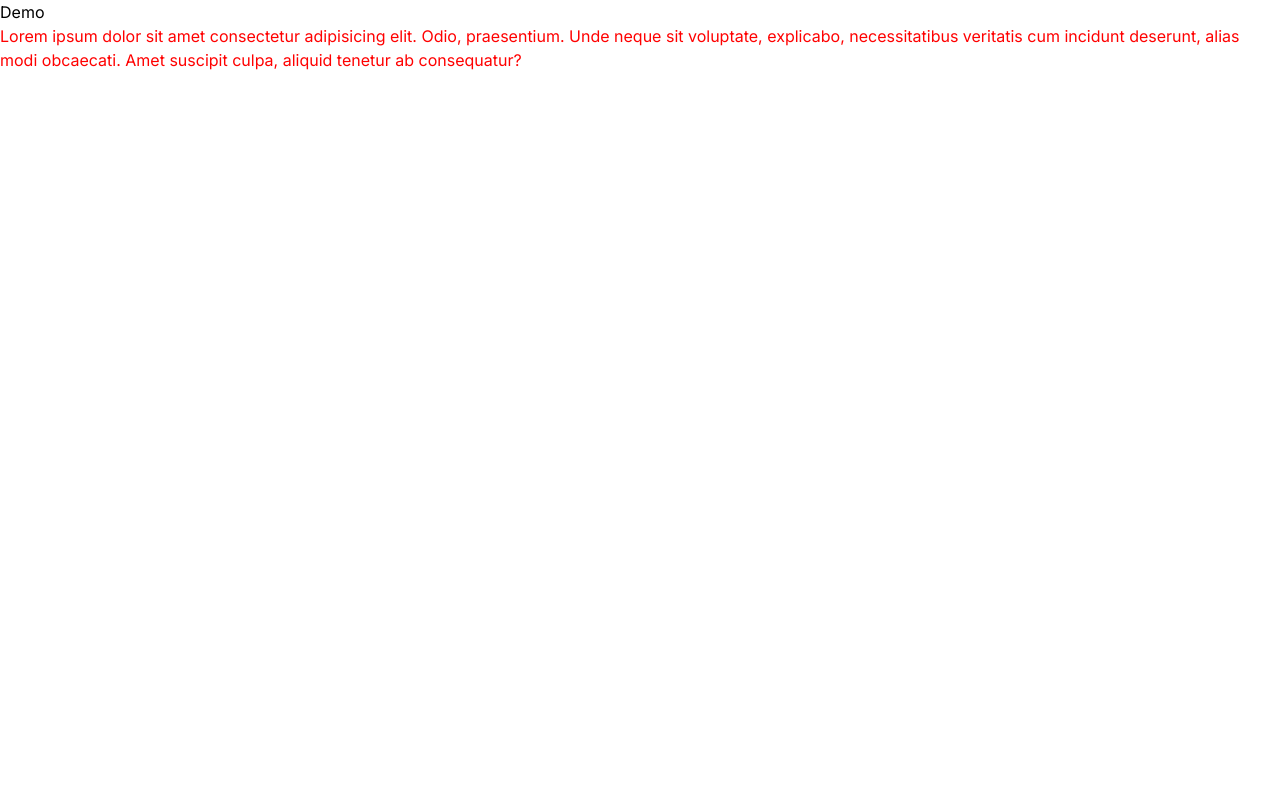
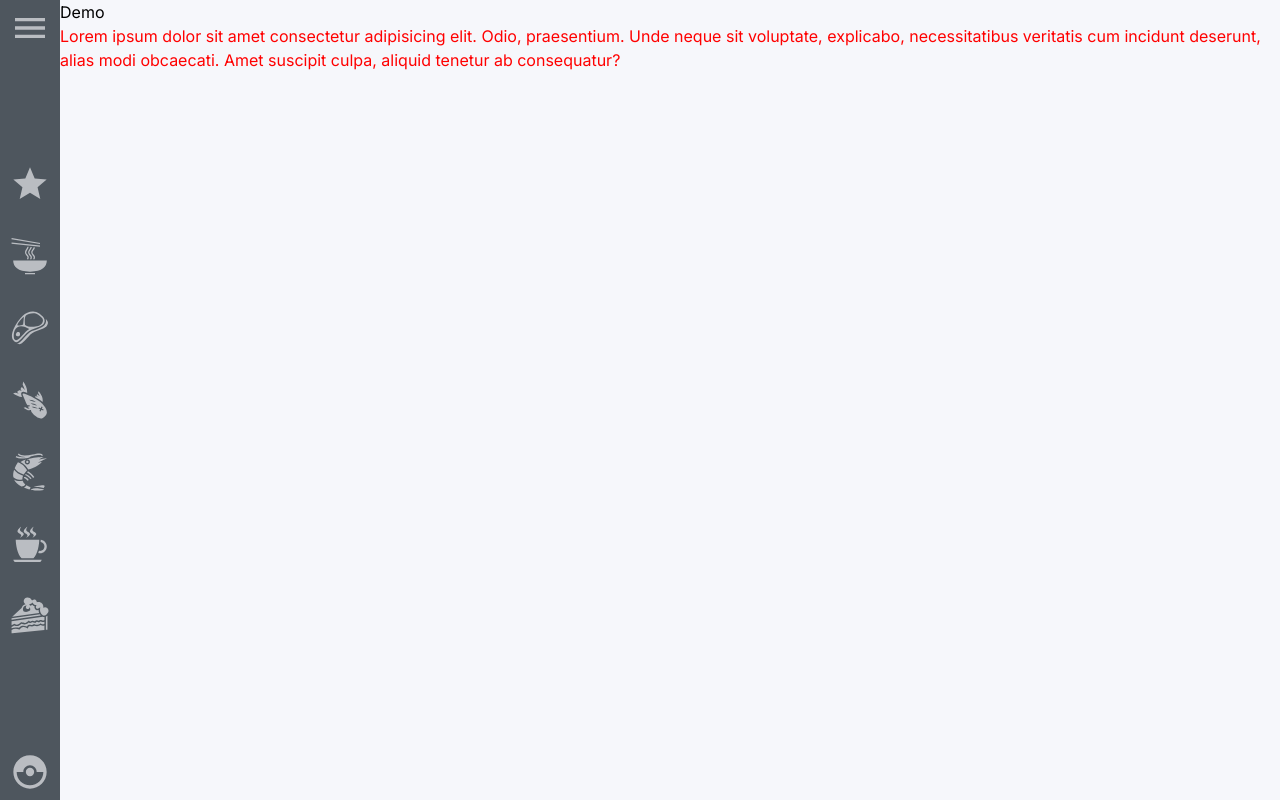
Before and after one commit to bankkasem/demo-next-101, a Next.js app: page / in a window 1280 px wide. Built offline with nearby package versions, Linux system fonts and the light colour scheme.

Commit message:
feat: :sparkles: add `aside` to layout

```diff
--- a/src/app/layout.tsx
+++ b/src/app/layout.tsx
@@ -1,22 +1,58 @@
-import type { Metadata } from 'next'
-import { Inter } from 'next/font/google'
-import './globals.css'
+import "./globals.css";
+import type { Metadata } from "next";
+import { Inter } from "next/font/google";
+import { MdMenu, MdOutlineCatchingPokemon, MdStar } from "react-icons/md";
+import {
+    GiCakeSlice,
+    GiCoffeeCup,
+    GiFriedFish,
+    GiNoodles,
+    GiShrimp,
+    GiSteak,
+} from "react-icons/gi";
 
-const inter = Inter({ subsets: ['latin'] })
+const inter = Inter({ subsets: ["latin"] });
 
 export const metadata: Metadata = {
-  title: 'Create Next App',
-  description: 'Generated by create next app',
-}
+    title: "Food Delivery",
+    description: "Learning next.js project",
+};
 
 export default function RootLayout({
-  children,
+    children,
 }: {
-  children: React.ReactNode
+    children: React.ReactNode;
 }) {
-  return (
-    <html lang="en">
-      <body className={inter.className}>{children}</body>
-    </html>
-  )
+    return (
+        <html lang="en">
+            <body className={inter.className}>
+                <aside className="fixed hidden md:flex flex-col justify-between items-center h-screen w-[60px] bg-[#4e565e] text-[#babdc2] text-[40px] p-2">
+                    <section aria-label="aside-1">
+                        <MdMenu />
+                    </section>
+
+                    <section
+                        aria-label="aside-2"
+                        className="space-y-4 xl:space-y-8"
+                    >
+                        <MdStar />
+                        <GiNoodles />
+                        <GiSteak />
+                        <GiFriedFish />
+                        <GiShrimp />
+                        <GiCoffeeCup />
+                        <GiCakeSlice />
+                    </section>
+
+                    <section aria-label="aside-3">
+                        <MdOutlineCatchingPokemon />
+                    </section>
+                </aside>
+
+                <main className="md:ml-[60px] h-screen bg-[#f6f7fb] overflow-auto">
+                    {children}
+                </main>
+            </body>
+        </html>
+    );
 }
```
